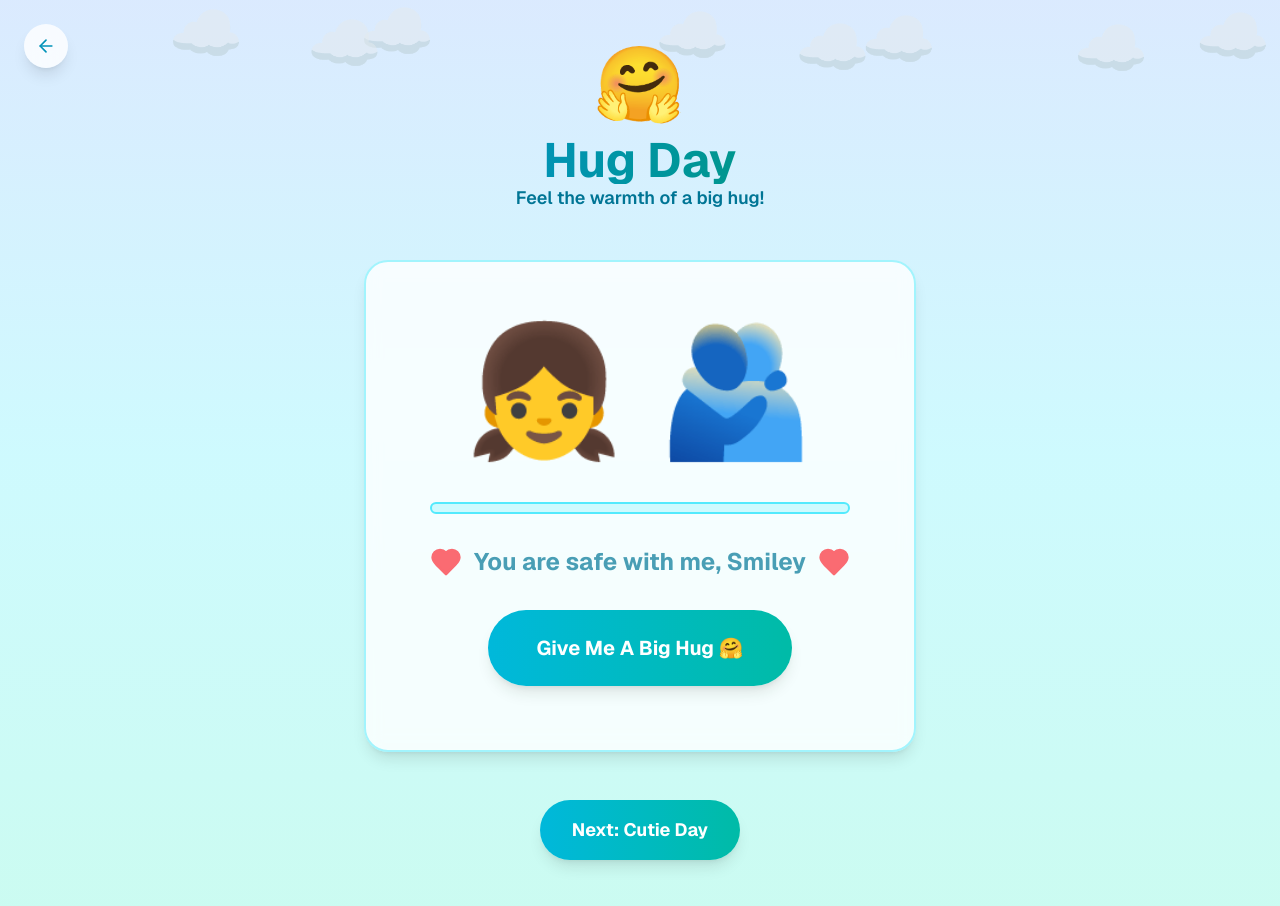
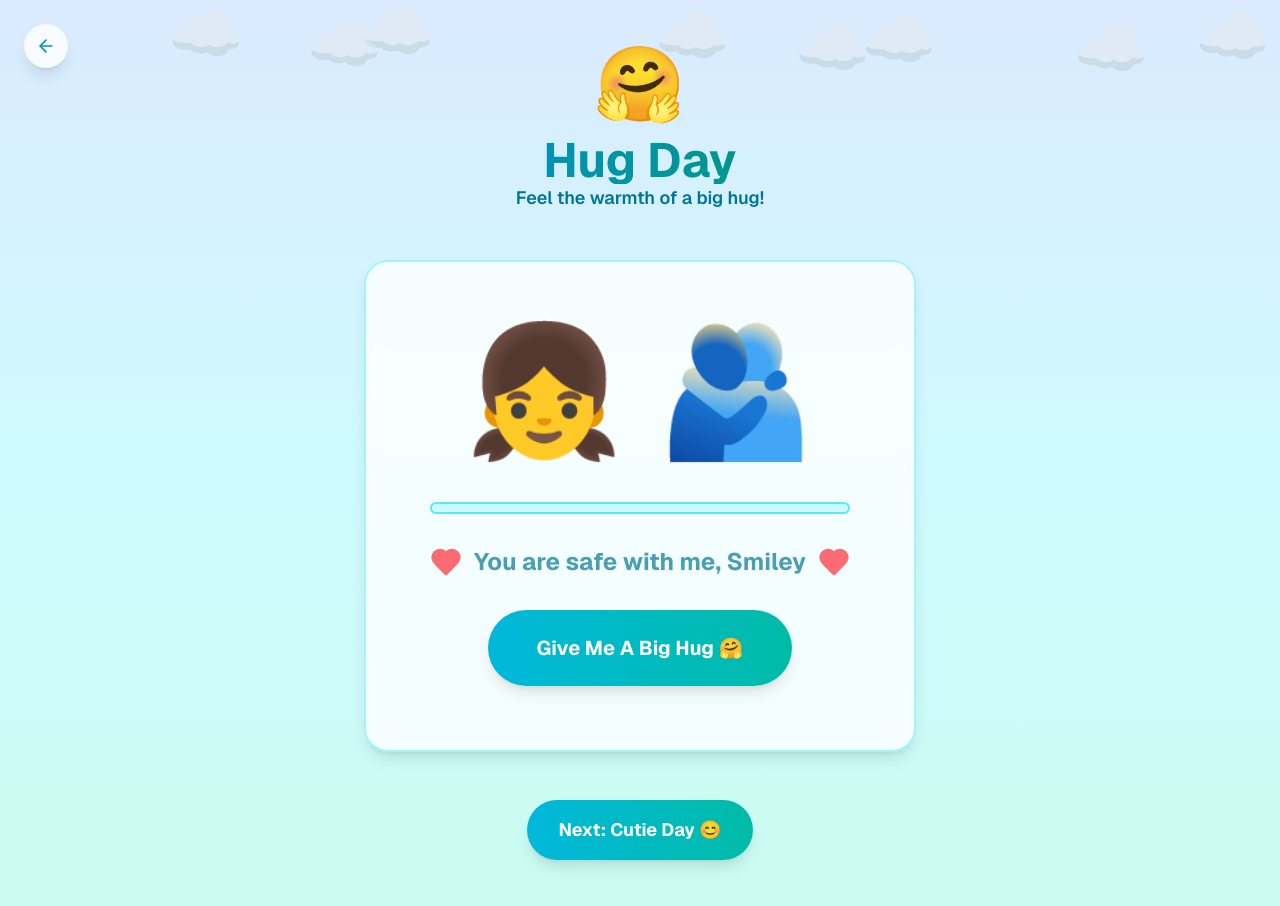
Before and after one commit to 4har/surprise, a Next.js app: page /hug-day in a window 1280 px wide. Built offline with nearby package versions, Linux system fonts and the light colour scheme.

Commit message:
Update page.tsx

```diff
--- a/app/hug-day/page.tsx
+++ b/app/hug-day/page.tsx
@@ -154,7 +154,7 @@ export default function HugDay() {
             whileTap={{ scale: 0.95 }}
             className="px-8 py-4 bg-gradient-to-r from-cyan-500 to-teal-500 text-white rounded-full font-bold text-lg shadow-lg"
           >
-            Next: Cutie Day
+            Next: Cutie Day 😊
           </motion.button>
         </Link>
       </div>
```
